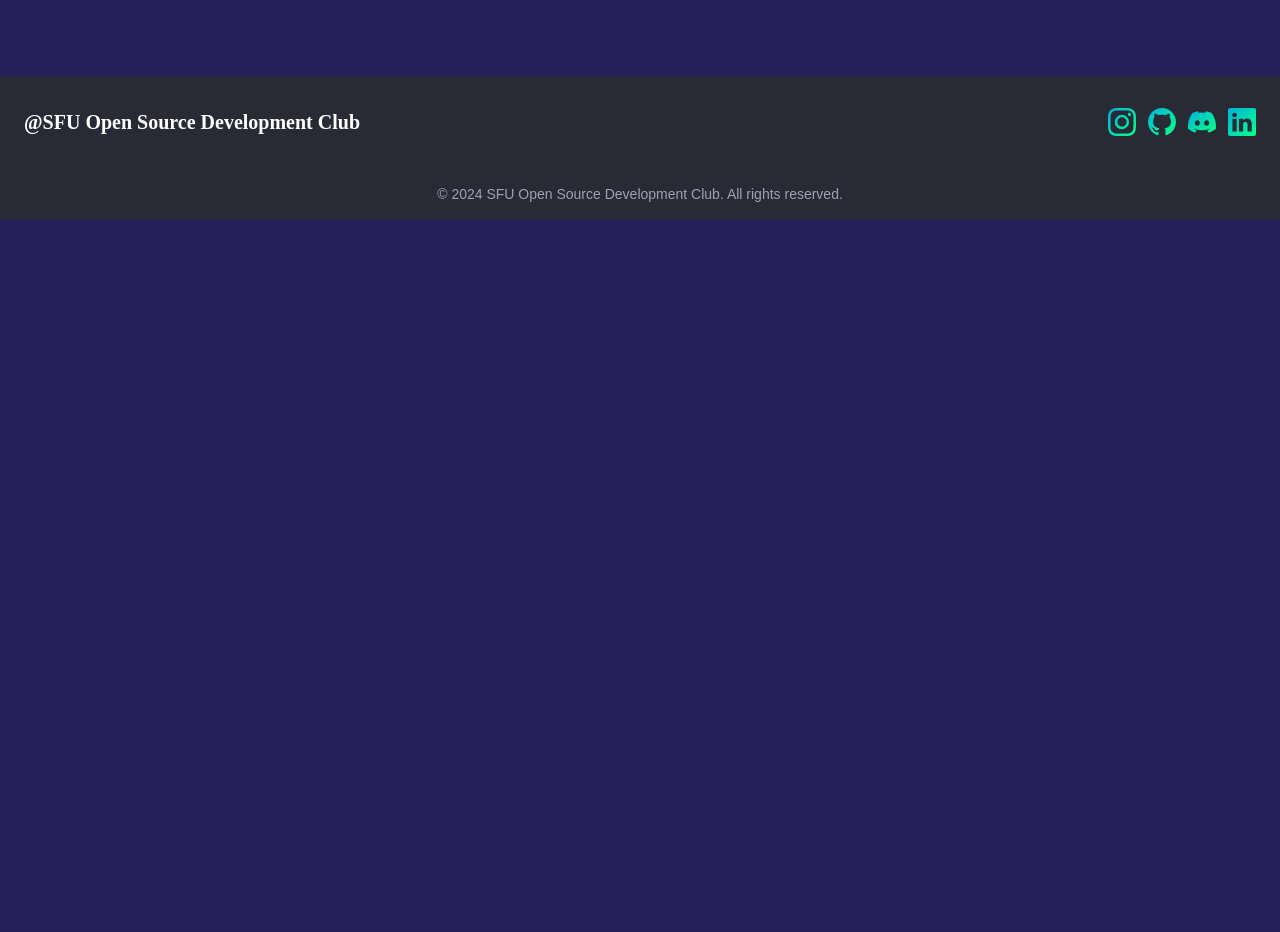
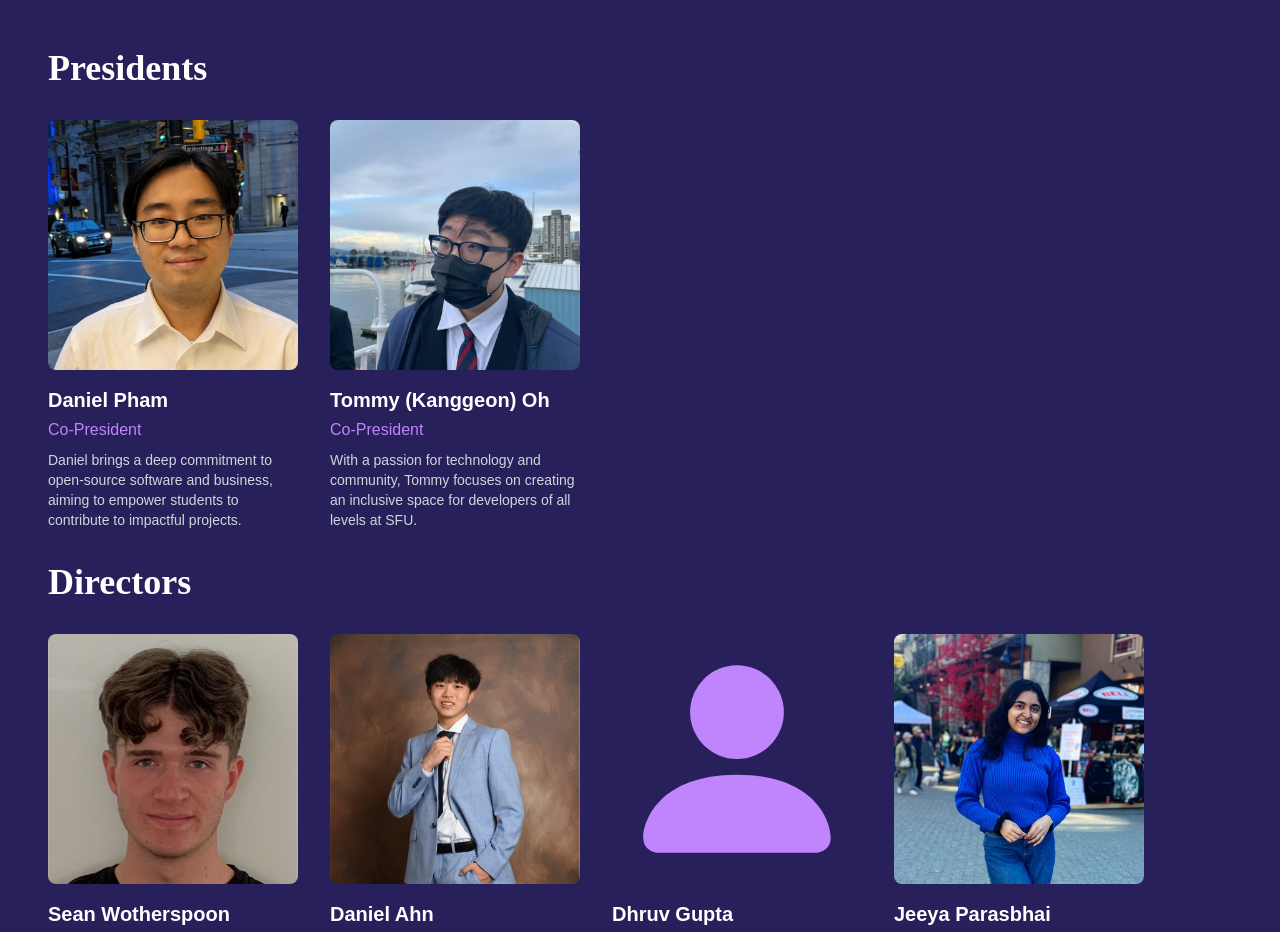
Before and after one commit to sfuosdev/Website, a React (Vite) app: page /Website/teams in a window 1280 px wide. Shown: the part 580-1512 px from the top of the page. Before the commit the page ends 800 px from the top, so only its background shows below. Built offline with nearby package versions, Linux system fonts and the light colour scheme.

Commit message:
Fix base path and img urls

```diff
--- a/src/App.tsx
+++ b/src/App.tsx
@@ -10,7 +10,7 @@ import Resources from './components/Resources'
 
 function App() {
   return (
-    <Router>
+    <Router basename="/Website">
       <div className="min-h-screen flex flex-col">
         <Header />
         <main className="flex-grow">
--- a/src/components/Header.tsx
+++ b/src/components/Header.tsx
@@ -1,7 +1,9 @@
 import React, { useState } from 'react';
 import { Link } from 'react-router-dom';
+import { getBasePath } from '../utils/basePath';
 
 const Header = () => {
+  const basePath = getBasePath();
   const [menuOpen, setMenuOpen] = useState(false);
 
   const openMenu = () => {
@@ -46,7 +48,7 @@ const Header = () => {
 
         {/* Centered Club Logo */}
         <Link to="/" className="flex-shrink-0 mx-auto md:flex md:mx-0">
-          <img src="/oslogo_transparent.svg" alt="SFU OS Dev Club Logo" className="h-10 w-10 md:h-12 md:w-12" />
+          <img src={`${basePath}/oslogo_transparent.svg`} alt="SFU OS Dev Club Logo" className="h-10 w-10 md:h-12 md:w-12" />
         </Link>
 
         {/* Empty Div for spacing on right side on small screens */}
--- a/src/components/Projects.tsx
+++ b/src/components/Projects.tsx
@@ -1,6 +1,7 @@
 import React, { useState } from 'react'
 import Project from './Project'
 import { ProjectType } from '../interfaces/project-type'
+import { getBasePath } from '../utils/basePath';
 
 const onGoingProjectsList: ProjectType[] = [
   {
@@ -45,6 +46,7 @@ const pastProjectsList: ProjectType[] = [
 ];
 
 const Projects = () => {
+  const basePath = getBasePath();
   const [activeTab, setActiveTab] = useState('ONGOING');
 
   const renderProjectsList = () => {
@@ -68,7 +70,7 @@ const Projects = () => {
         key={index}
         title={project.title}
         description={project.description}
-        imgURL={project.imgURL}
+        imgURL={`${basePath}/${project.imgURL}`}
         githubURL={project.githubURL}
       />
     ));
--- a/src/components/Teams.tsx
+++ b/src/components/Teams.tsx
@@ -1,6 +1,8 @@
 import React, { useEffect, useRef, useState } from 'react';
+import { getBasePath } from '../utils/basePath';
 
 const Teams = () => {
+  const basePath = getBasePath();
   const scrollContainerRef = useRef<HTMLDivElement | null>(null);
   const [isScrolledLeft, setIsScrolledLeft] = useState(true);
   const [isScrolledRight, setIsScrolledRight] = useState(false);
@@ -52,7 +54,7 @@ const Teams = () => {
 
           <div className="flex flex-col justify-start sm:items-start text-center sm:text-left text-primary-light w-[250px] mb-8">
             <a href="https://www.linkedin.com/in/daniel-pham-5b4873286/" target="blank_">
-              <img className="max-w-[250px] mb-4 rounded-lg" src="daniel-pham.png" alt="Daniel Pham" />
+              <img className="max-w-[250px] mb-4 rounded-lg" src={`${basePath}/daniel-pham.png`} alt="Daniel Pham" />
             </a>
             <h3 className="text-xl font-semibold text-white mb-1">Daniel Pham</h3>
             <p className="text-primary-light mb-2">Co-President</p>
@@ -61,7 +63,7 @@ const Teams = () => {
 
           <div className="flex flex-col justify-start sm:items-start text-center sm:text-left text-primary-light w-[250px] mb-8">
             <a href="https://www.linkedin.com/in/tommy-oh-766450217/" target="blank_">
-              <img className="max-w-[250px] mb-4 rounded-lg" src="tommy.jfif" alt="Tommy Oh" />
+              <img className="max-w-[250px] mb-4 rounded-lg" src={`${basePath}/tommy.jfif`} alt="Tommy Oh" />
             </a>
             <h3 className="text-xl font-semibold text-white mb-1">Tommy (Kanggeon) Oh</h3>
             <p className="text-primary-light mb-2">Co-President</p>
@@ -77,7 +79,7 @@ const Teams = () => {
 
           <div className="flex flex-col justify-start sm:items-start text-center sm:text-left text-primary-light w-[250px] mb-8">
             <a href="https://www.linkedin.com/in/sean-wotherspoon/" target="blank_">
-              <img className="max-w-[250px] mb-4 rounded-lg" src="sean.jfif" alt="Sean Wotherspoon" />
+              <img className="max-w-[250px] mb-4 rounded-lg" src={`${basePath}/sean.jfif`} alt="Sean Wotherspoon" />
             </a>
             <h3 className="text-xl font-semibold text-white mb-1">Sean Wotherspoon</h3>
             <p className="text-primary-light mb-2">Director of Technology</p>
@@ -86,7 +88,7 @@ const Teams = () => {
 
           <div className="flex flex-col justify-start sm:items-start text-center sm:text-left text-primary-light w-[250px] mb-8">
             <a href="https://www.linkedin.com/in/daniel-ahn-59b649297/" target="blank_">
-              <img className="max-w-[250px] mb-4 rounded-lg" src="daniel-ahn.jfif" alt="Daniel Ahn" />
+              <img className="max-w-[250px] mb-4 rounded-lg" src={`${basePath}/daniel-ahn.jfif`} alt="Daniel Ahn" />
             </a>
             <h3 className="text-xl font-semibold text-white mb-1">Daniel Ahn</h3>
             <p className="text-primary-light mb-2">Director of Communications</p>
@@ -96,7 +98,7 @@ const Teams = () => {
 
           <div className="flex flex-col justify-start sm:items-start text-center sm:text-left text-primary-light w-[250px] mb-8">
             <a href="https://www.linkedin.com/in/dhruvgpt/" target="blank_">
-              {/* <img className="max-w-[250px] mb-4 rounded-lg" src="image.png" alt="Dhruv Gupta" /> */}
+              {/* <img className="max-w-[250px] mb-4 rounded-lg" src={`${basePath}/dhruv-gupta.jfif`} alt="Dhruv Gupta" /> */}
               <div className="w-full h-full max-w-[250px] max-h-[250px] mb-4 rounded-lg flex justify-center items-center">
                 <svg xmlns="http://www.w3.org/2000/svg" width="100%" height="100%" fill="currentColor" className="bi bi-person-fill" viewBox="0 0 16 16">
                   <path d="M3 14s-1 0-1-1 1-4 6-4 6 3 6 4-1 1-1 1zm5-6a3 3 0 1 0 0-6 3 3 0 0 0 0 6"/>
@@ -110,7 +112,7 @@ const Teams = () => {
 
           <div className="flex flex-col justify-start sm:items-start text-center sm:text-left text-primary-light w-[250px] mb-8">
             <a href="https://www.linkedin.com/in/jeeya-parasbhai-khavadia-55b243239/" target="blank_">
-              <img className="max-w-[250px] mb-4 rounded-lg" src="jeeya.jfif" alt="Jeeya Parasbhai Khavadia" />
+              <img className="max-w-[250px] mb-4 rounded-lg" src={`${basePath}/jeeya.jfif`} alt="Jeeya Parasbhai Khavadia" />
             </a>
             <h3 className="text-xl font-semibold text-white mb-1">Jeeya Parasbhai Khavadia</h3>
             <p className="text-primary-light mb-2">Director of Events</p>
--- /dev/null
+++ b/src/utils/basePath.ts
@@ -0,0 +1,3 @@
+export const getBasePath = () => {
+    return import.meta.env.MODE === 'production' ? '/Website' : '';
+};
--- a/vite.config.ts
+++ b/vite.config.ts
@@ -2,9 +2,10 @@ import { defineConfig } from 'vite'
 import react from '@vitejs/plugin-react'
 
 // https://vitejs.dev/config/
-export default defineConfig(() => {
-  return {
-    base: '/',
-    plugins: [react()],
-  };
+export default defineConfig(({ mode }) => {
+    const base = mode === "production" ? "/Website/" : "/";
+    return {
+      base,
+      plugins: [react()],
+    };
 });
```
